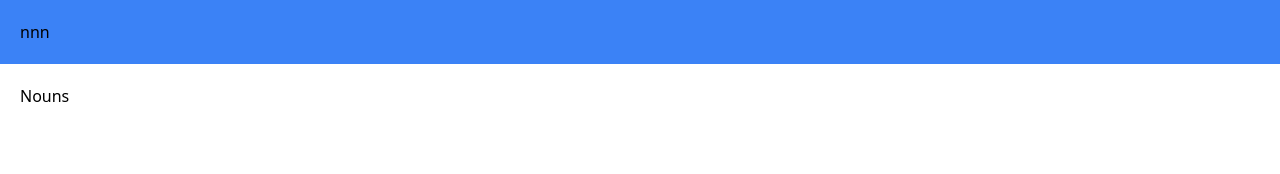
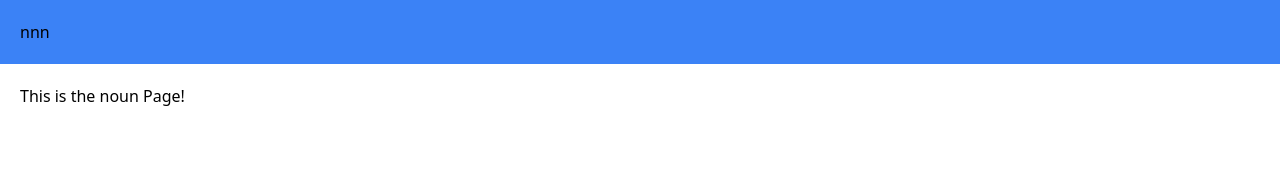
Before and after one commit to Scientific-Research/mk004-nextjs, a Next.js app: page /nouns in a window 1280 px wide. Shown: the top 174 px of the page. Built offline with nearby package versions, Linux system fonts and the light colour scheme.

Commit message:
nouns.tsx created!

```diff
--- a/app/nouns/page.tsx
+++ b/app/nouns/page.tsx
@@ -1,7 +1,7 @@
 import React from "react";
 
 function Nouns() {
-  return <div>Nouns</div>;
+  return <div>This is the noun Page!</div>;
 }
 
 export default Nouns;
```
